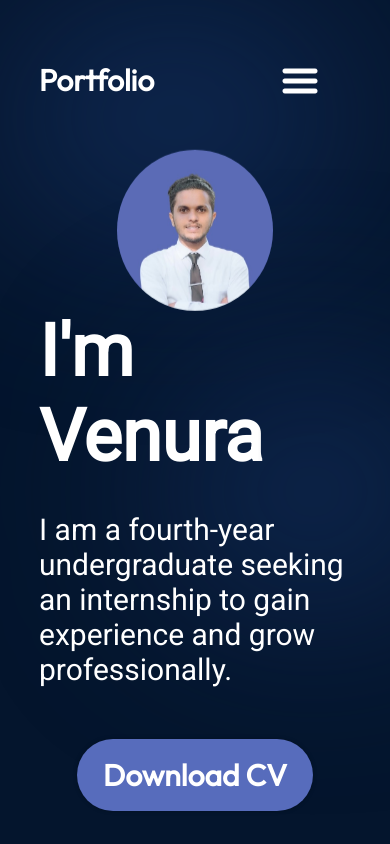
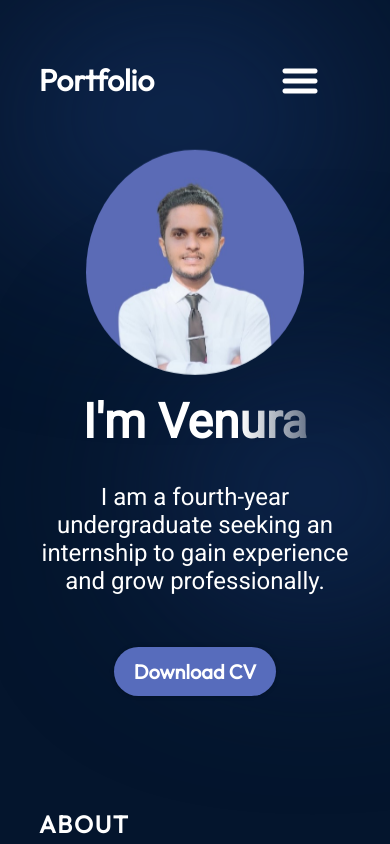
Before and after one commit to VenuraDenethpriya/Portfolio, a React (Vite) app: page / in a window 390 px wide. Shown: the top 844 px of the page. Built offline with nearby package versions, Linux system fonts and the light colour scheme.

Commit message:
Update Hero.module.css

```diff
--- a/src/components/Hero/Hero.module.css
+++ b/src/components/Hero/Hero.module.css
@@ -125,4 +125,23 @@
   .content {
     align-items: center;
   }
+
+  .title {
+    text-align: center;
+    font-size: 48px;
+  }
+
+  .description {
+    text-align: center;
+    font-size: 24px;
+  }
+
+  .heroImg {
+    width: 70%;
+    padding-bottom: 20px;
+  }
+  .contactBtn, .contactBtn:hover {
+    font-size: 20px;
+    padding: 12px 20px;
+  }
 }
```
